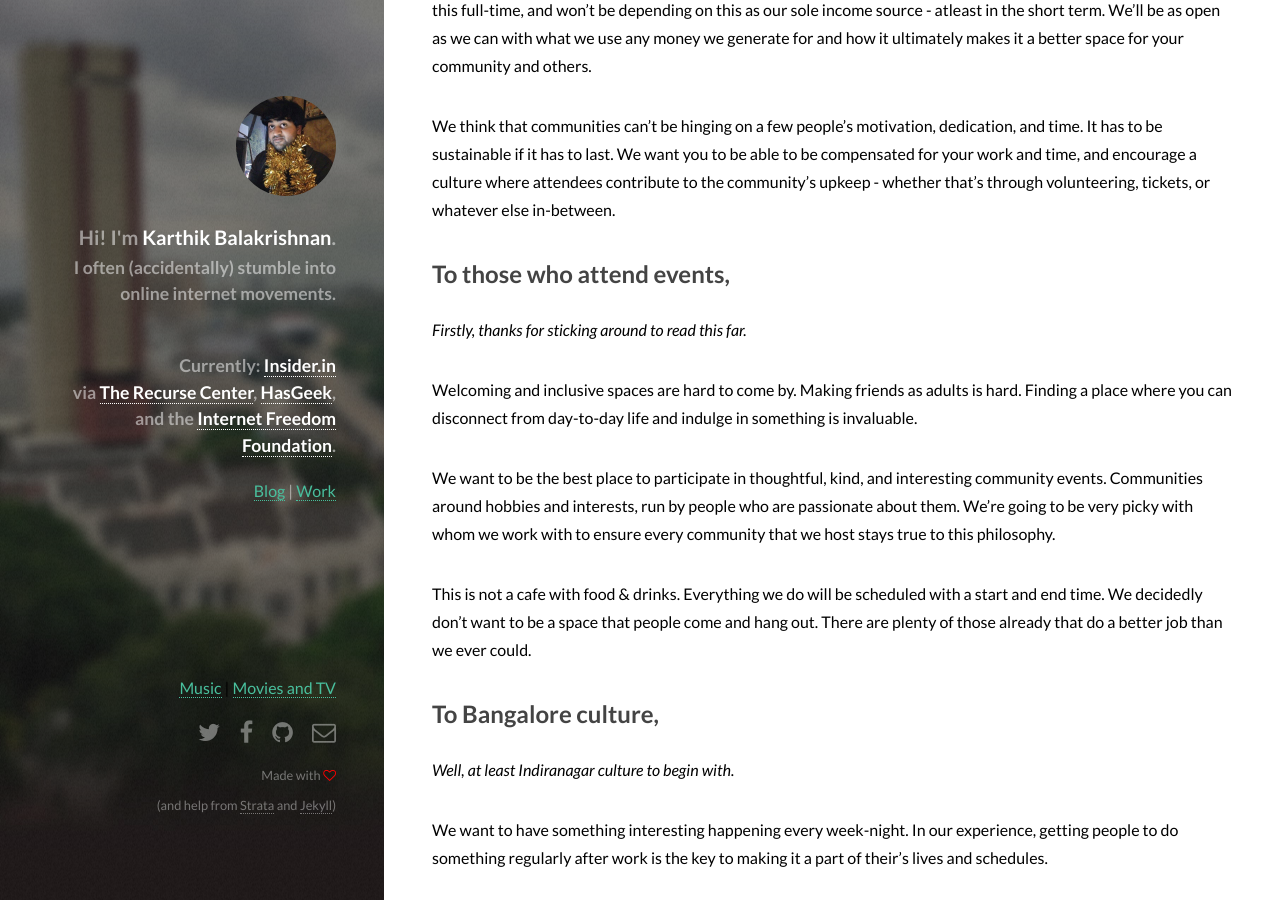
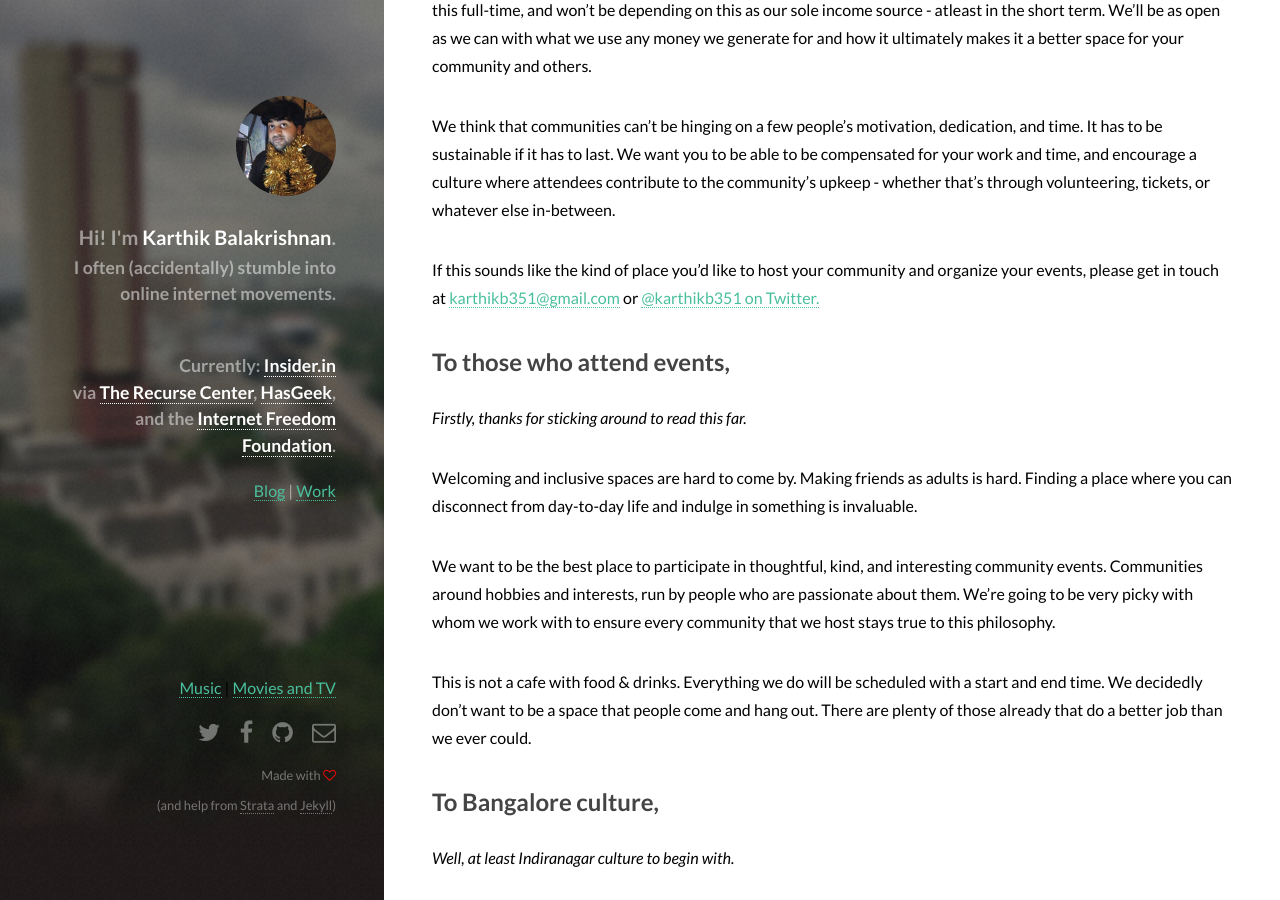
Before and after one commit to karthikb351/karthikb351, a Jekyll site: the page built from _posts/2023-11-09-the-hex-project.md, in a window 1280 px wide and 900 px high, scrolled down 1012 px. Built offline with Jekyll 4.4.1, drawn with Linux system fonts in a browser that asks for light colours; comment, search, counter and statistics services are not loaded.

Commit message:
update contact link

```diff
--- a/_posts/2023-11-09-the-hex-project.md
+++ b/_posts/2023-11-09-the-hex-project.md
@@ -22,6 +22,8 @@ We hope to make a case for you to share a minority portion of the revenue you ge
 We intend to first cover our costs (mainly rent, maintenance, furniture, etc) but we're not quitting our jobs to run this full-time, and won't be depending on this as our sole income source - atleast in the short term. We'll be as open as we can with what we use any money we generate for and how it ultimately makes it a better space for your community and others.
 
 We think that communities can't be hinging on a few people's motivation, dedication, and time. It has to be sustainable if it has to last. We want you to be able to be compensated for your work and time, and encourage a culture where attendees contribute to the community's upkeep - whether that's through volunteering, tickets, or whatever else in-between.
+
+If this sounds like the kind of place you'd like to host your community and organize your events, please get in touch at <a href="mailto:karthikb351@gmail.com">karthikb351@gmail.com</a> or <a href="https://twitter.com/karthikb351">@karthikb351 on Twitter.</a>
 
 
 ## To those who attend events,
```
